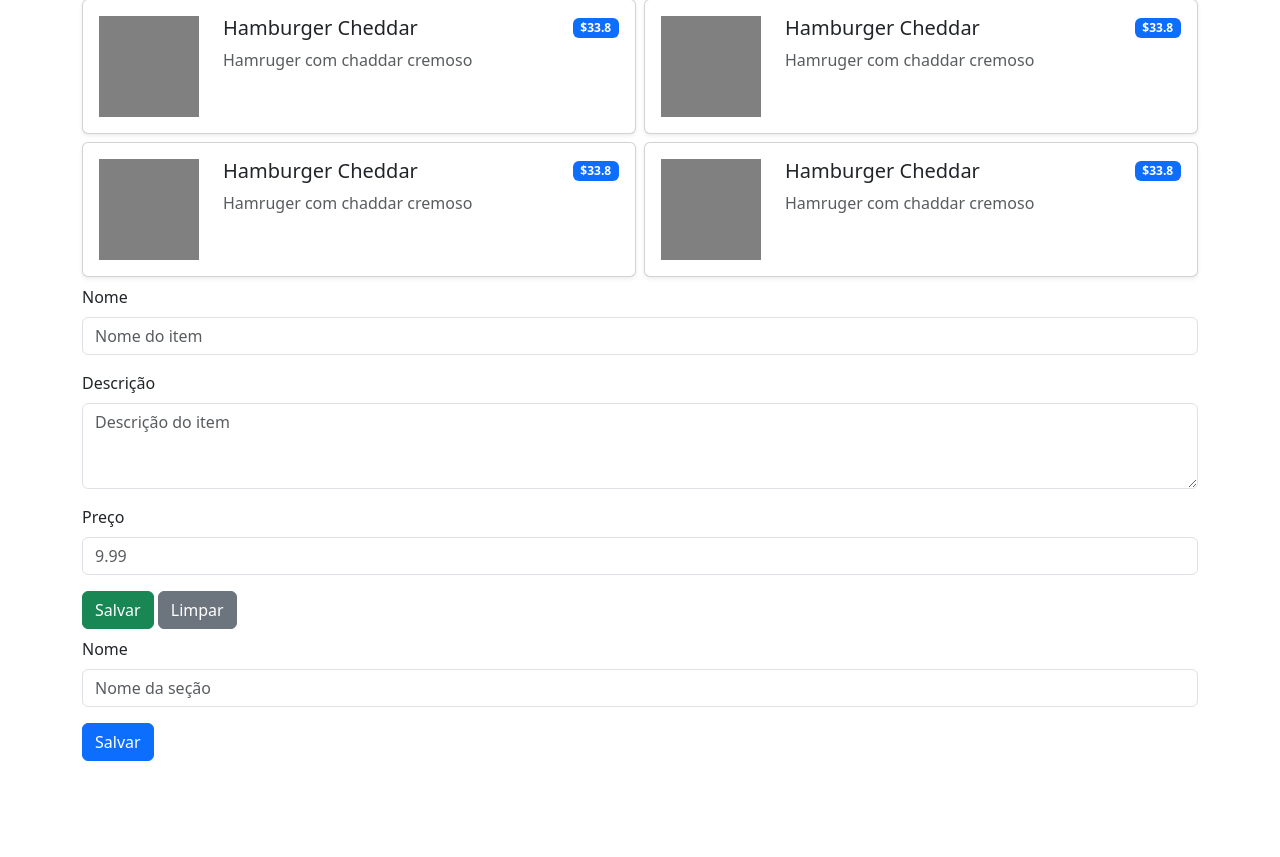
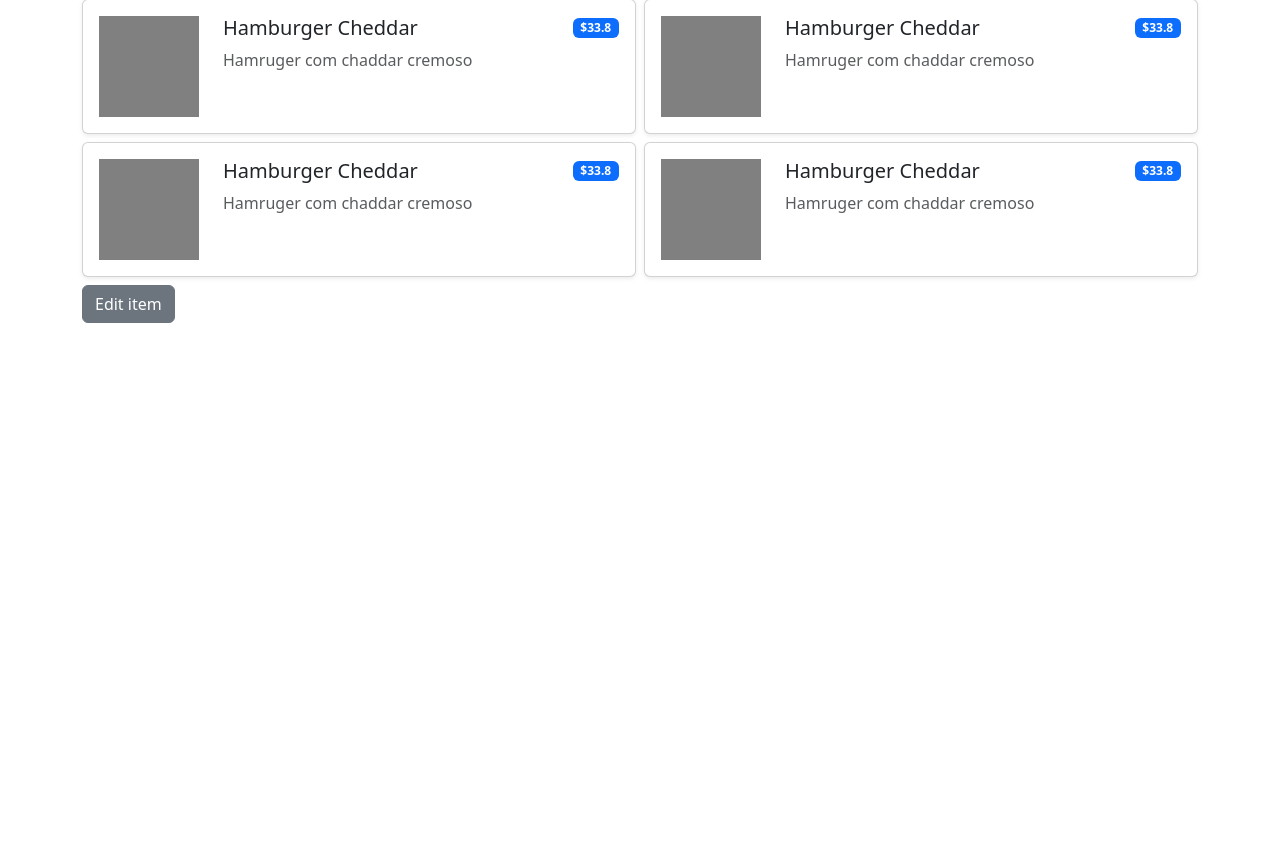
Before and after one commit to mq-gabs/grub, a Django app: page /place in a window 1280 px wide. Shown: the part 178-1035 px from the top of the page. After the commit the page ends 501 px from the top, so only its background shows below. Run offline with Django 5.2, Linux system fonts and the light colour scheme.

Commit message:
feat: create modal for edit section and item

```diff
--- a/menus/templates/menus/menu.html
+++ b/menus/templates/menus/menu.html
@@ -13,7 +13,7 @@
       </h3>
       {% if is_admin %}
         <div>
-          <button class="btn btn-secondary" data-bs-toggle="modal" data-bs-target="#editTitleModal">Editar</button>
+          <button class="btn btn-secondary" data-bs-toggle="modal" data-bs-target="#editSection">Editar</button>
         </div>
         {% include 'menus/modals/modal-edit-section.html' %}
       {% endif %}
@@ -48,11 +48,13 @@
       {% endfor %}
     </div>
     {% if is_admin %}
-      {% include 'menus/form-item.html' %}
+      <!--{% include 'menus/form-item.html' %}-->
+      <button class="btn btn-secondary" data-bs-toggle="modal" data-bs-target="#editItem">Edit item</button>
+      {% include 'menus/modals/modal-edit-item.html' %}
     {% endif %}
   </section>
-  {% if is_admin %}
-    {% include 'menus/form-section.html' %}
-  {% endif %}
+  <!--{% if is_admin %}-->
+  <!--  {% include 'menus/form-section.html' %}-->
+  <!--{% endif %}-->
 </div>
 {% endblock %}
--- /dev/null
+++ b/menus/templates/menus/modals/modal-edit-item.html
@@ -0,0 +1,30 @@
+{% extends 'menus/modals/modal-base.html' %}
+
+{% block modal_id %}editItem{% endblock %}
+
+{% block modal_label %}editItemLabel{% endblock %}
+
+{% block modal_content %}
+  <form class="modal-content" onsubmit="updateTitle(event)">
+      <div class="modal-header">
+        <h5 class="modal-title" id="editTitleModalLabel">Editar Item</h5>
+        <button type="button" class="btn-close" data-bs-dismiss="modal" aria-label="Close"></button>
+      </div>
+
+      <div class="modal-body">
+        <label for="name" class="form-label">Nome</label>
+        <input type="text" class="form-control" id="name" name="name" placeholder="Nome do item" required>
+
+        <label for="description" class="form-label">Descrição</label>
+        <textarea class="form-control" id="description" name="description" rows="3" placeholder="Descrição do item" required></textarea>
+
+        <label for="price" class="form-label">Preço</label>
+        <input type="number" step="0.01" class="form-control" id="price" name="price" placeholder="9.99" required>
+      </div>
+
+      <div class="modal-footer">
+        <button type="button" class="btn btn-secondary" data-bs-dismiss="modal">Cancelar</button>
+        <button type="submit" class="btn btn-primary">Salvar</button>
+      </div>
+    </form>
+{% endblock %}
--- a/menus/templates/menus/modals/modal-edit-section.html
+++ b/menus/templates/menus/modals/modal-edit-section.html
@@ -1,23 +1,24 @@
 {% extends 'menus/modals/modal-base.html' %}
 
-{% block modal_id %}editTitleModal{% endblock %}
+{% block modal_id %}editSection{% endblock %}
 
-{% block modal_label %}editTitleModalLabel{% endblock %}
+{% block modal_label %}editSectionLabel{% endblock %}
 
 {% block modal_content %}
   <form class="modal-content" onsubmit="updateTitle(event)">
       <div class="modal-header">
-        <h5 class="modal-title" id="editTitleModalLabel">Edit Title</h5>
+        <h5 class="modal-title" id="editTitleModalLabel">Editar Seção</h5>
         <button type="button" class="btn-close" data-bs-dismiss="modal" aria-label="Close"></button>
       </div>
 
       <div class="modal-body">
-        <input type="text" id="titleInput" class="form-control" value="My Menu Title" />
+        <label for="titleInput" class="form-label">Nome</label>
+        <input type="text" id="titleInput" class="form-control" placeholder="Nome" />
       </div>
 
       <div class="modal-footer">
-        <button type="button" class="btn btn-secondary" data-bs-dismiss="modal">Cancel</button>
-        <button type="submit" class="btn btn-primary">Save Changes</button>
+        <button type="button" class="btn btn-secondary" data-bs-dismiss="modal">Cancelar</button>
+        <button type="submit" class="btn btn-primary">Salvar</button>
       </div>
     </form>
 {% endblock %}
```
